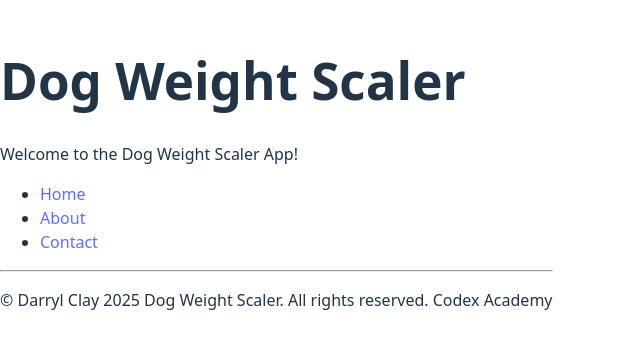
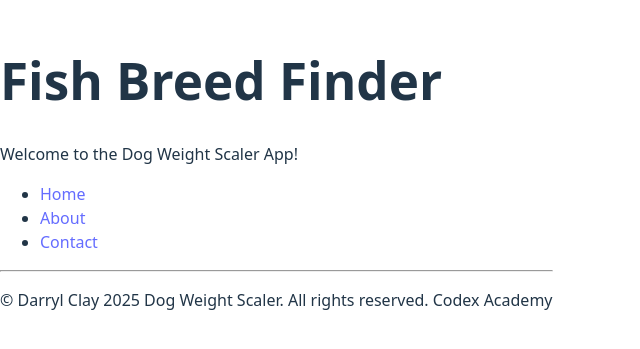
Before and after one commit to DarrylClay2005/Project-Name-Here-Capstone, a React (Vite) app: page / in a window 1280 px wide. Shown: the part 227-576 px from the top of the page, without its empty margins (0-640 px from the left). Built offline with nearby package versions, Linux system fonts and the light colour scheme.

Commit message:
Changed Header Name

```diff
--- a/src/Header.jsx
+++ b/src/Header.jsx
@@ -1,7 +1,7 @@
 function Header(){
 return (
     <header>
-        <h1>Dog Weight Scaler</h1>
+        <h1>Fish Breed Finder</h1>
         <div>
             <p>Welcome to the Dog Weight Scaler App!</p>
         </div>
```
